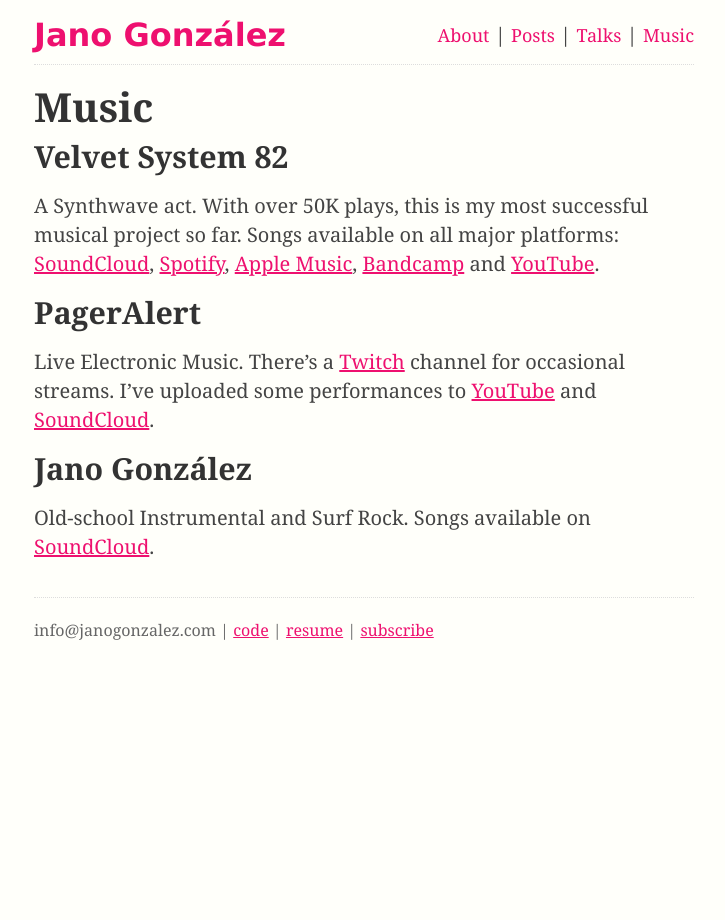
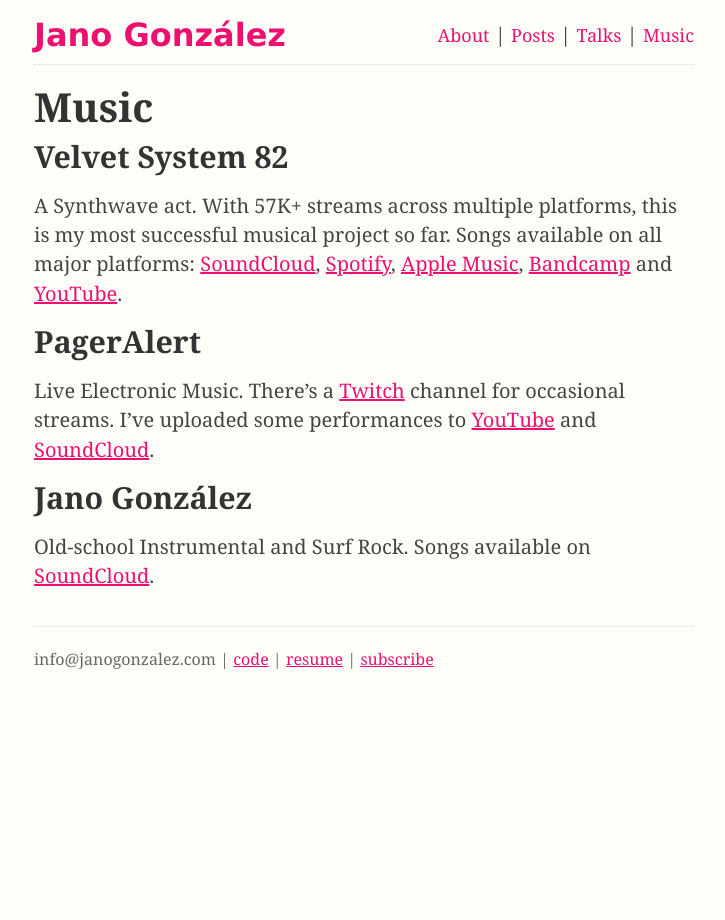
Before and after one commit to janogonzalez/janogonzalez.github.io, a Jekyll site: the page built from music.md, in a window 1280 px wide. Shown: the whole page, without its empty margins (276-1001 px from the left). Built offline with Jekyll 4.4.1, drawn with Linux system fonts in a browser that asks for light colours.

Commit message:
Update stream count

```diff
--- a/music.md
+++ b/music.md
@@ -6,8 +6,8 @@
 
 ## Velvet System 82
 
-A Synthwave act. With over 50K plays, this is my most successful musical
-project so far. Songs available on all major platforms:
+A Synthwave act. With 57K+ streams across multiple platforms, this is my most
+successful musical project so far. Songs available on all major platforms:
 [SoundCloud][soundcloud-velvet], [Spotify][spotify-velvet],
 [Apple Music][apple-velvet], [Bandcamp][bandcamp-velvet] and
 [YouTube][youtube-velvet].
```
